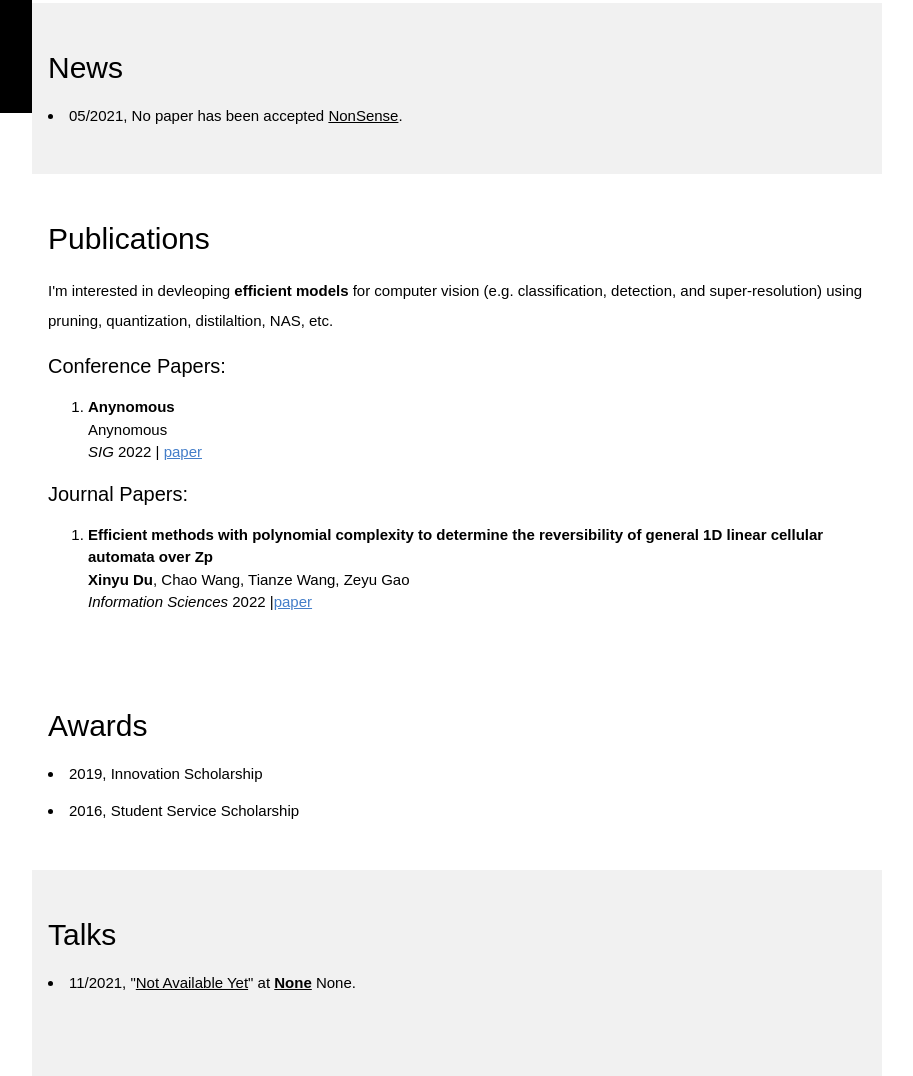
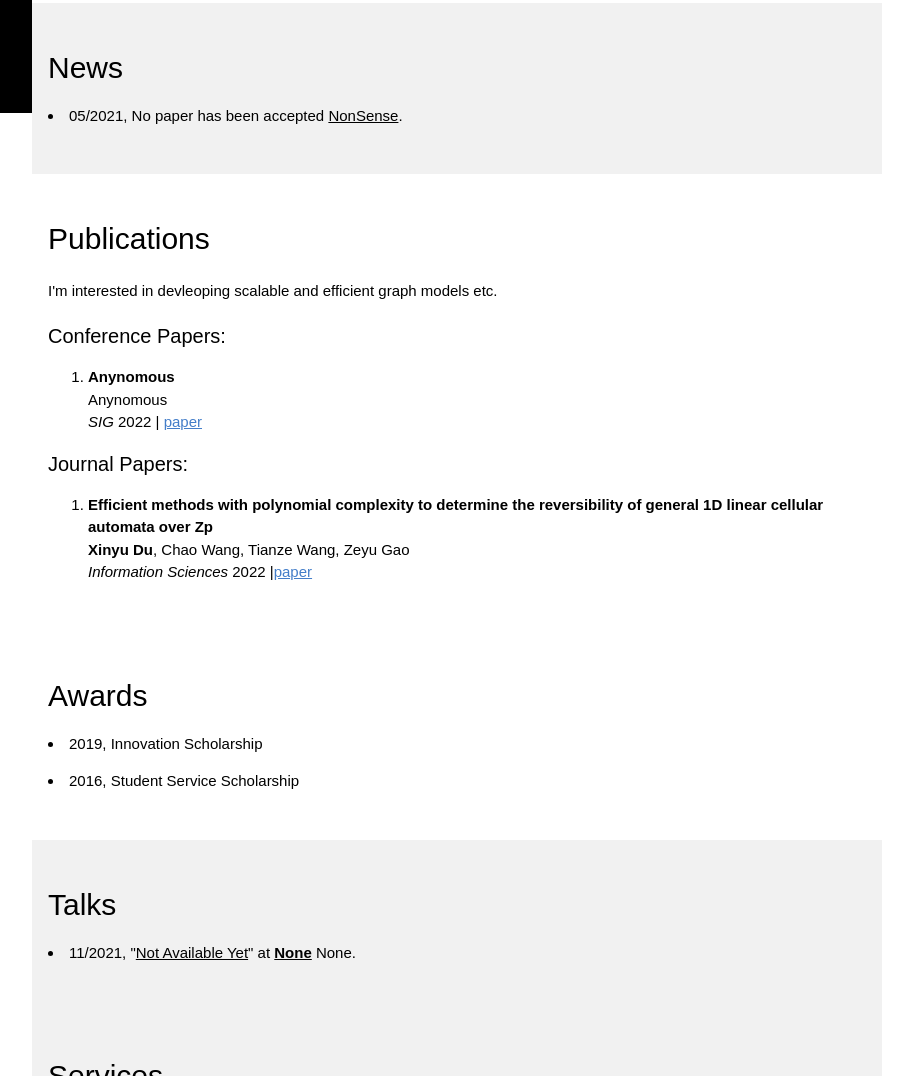
Before and after one commit to DoThingYo/DoThingYo.github.io, a plain HTML site: page index.html in a window 1280 px wide. Shown: the part 687-1763 px from the top of the page, without its empty margins (258-1171 px from the left). Drawn offline with Linux system fonts and the light colour scheme; a script that the page names is missing.

Commit message:
new revise

```diff
--- a/index.html
+++ b/index.html
@@ -122,9 +122,10 @@
   <div class="w3-container w3-padding-32"" id="publications">
     <h2>Publications</h2>
       <p class="w3-left-align" style="line-height:200%">
-        I'm interested in devleoping <strong>efficient models</strong> for computer vision (e.g. classification, detection, and super-resolution) using pruning, quantization, distilaltion, NAS, etc.
+        I'm interested in devleoping scalable and efficient graph models etc.
       </p>
     <h4> Conference Papers:</h4>
+
 
 
 
```
